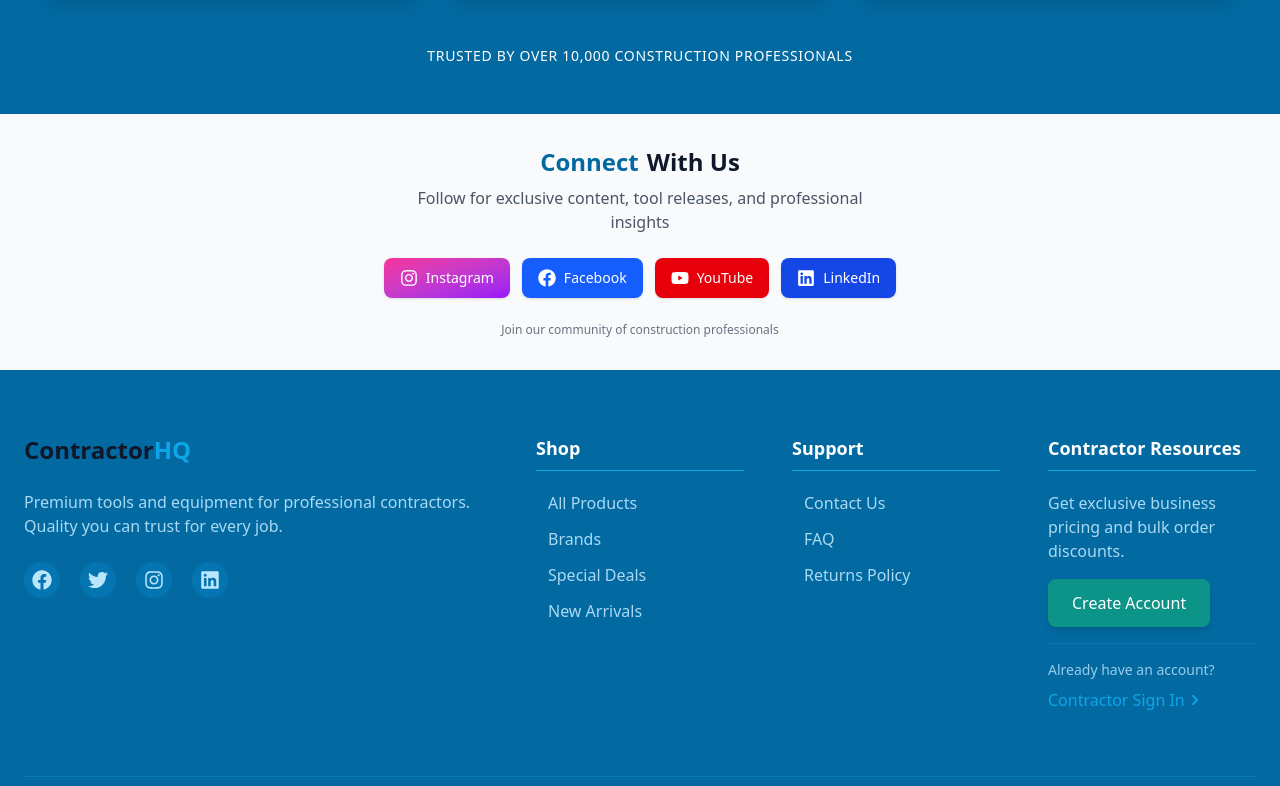
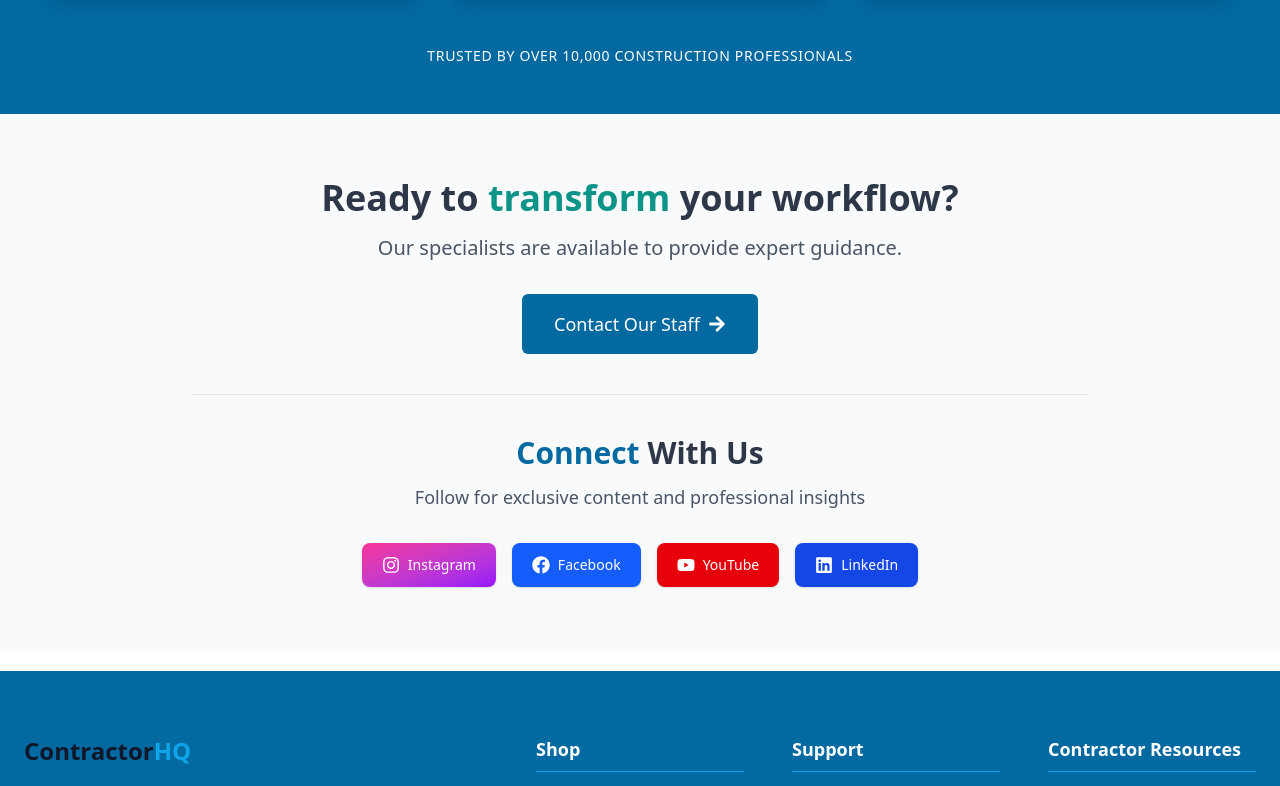
Before and after one commit to ErjonHashaniUBT/ContractorHQ, a Next.js app in the folder contractorhq/: page / in a window 1280 px wide. Shown: the part 1714-2500 px from the top of the page. Built offline with nearby package versions, Linux system fonts and the light colour scheme; no server answers; the database is empty.

Commit message:
CTA in homepage, Removed messages, Added framer-motion
Fixed CTA Contact section into one component.

Removed messages logic.

Added framer motion for better UI on different components

```diff
--- a/contractorhq/src/app/admin/blogs/page.tsx
+++ b/contractorhq/src/app/admin/blogs/page.tsx
@@ -7,6 +7,7 @@ import Image from "next/image";
 import { useBlog } from "@/app/hooks/useBlog";
 import { Button } from "@/components/ui/Button";
 import { FiBook } from "react-icons/fi";
+import toast from "react-hot-toast"; // <--- imported toast
 
 interface Blog {
   _id: string;
@@ -61,6 +62,7 @@ export default function AdminBlogsPage() {
   const handleSubmit = async (e: React.FormEvent) => {
     e.preventDefault();
 
+    try {
       const result = await createBlog({
         ...newBlog,
         slug: newBlog.title.toLowerCase().replace(/\s+/g, "-"),
@@ -75,6 +77,13 @@ export default function AdminBlogsPage() {
           isPublished: true,
         });
         fetchBlogs();
+        toast.success("Blog created successfully!"); // <--- success toast
+      } else {
+        toast.error("Failed to create blog."); // <--- error toast for failure result
+      }
+    } catch (error) {
+      toast.error("An unexpected error occurred."); // <--- error toast for exceptions
+      console.error(error);
     }
   };
 
--- a/contractorhq/src/app/admin/page.tsx
+++ b/contractorhq/src/app/admin/page.tsx
@@ -30,12 +30,6 @@ export default function AdminDashboard() {
             >
               Create Blog Post
             </Link>
-            <Link
-              href="/admin/messages"
-              className="text-primary-dark dark:text-primary-light hover:bg-primary-lighter dark:hover:bg-primary-dark/20 ml-4 py-1 px-3 max-w-36 rounded-2xl transition-colors"
-            >
-              View Customer Messages
-            </Link>
           </div>
         </div>
 
--- a/contractorhq/src/app/page.tsx
+++ b/contractorhq/src/app/page.tsx
@@ -1,8 +1,8 @@
 import { HeroSection } from "@/components/ui/HeroSection";
 import Footer from "@/components/layout/Footer";
 import FeaturedSection from "@/components/ui/FeaturedProducts";
-import SocialLinks from "@/components/ui/SocialLinks";
 import CustomerReviews from "@/components/ui/CustomerReviews";
+import ContactCTASection from "@/components/ui/ContactCTA";
 
 interface Product {
   _id: string;
@@ -52,13 +52,13 @@ export default async function Home() {
 
   return (
     <>
-        <section>
-          <HeroSection />
-          <FeaturedSection products={products} />
-          <CustomerReviews/>
-          <SocialLinks/>
-          <Footer/>
-        </section>
+      <section>
+        <HeroSection />
+        <FeaturedSection products={products} />
+        <CustomerReviews />
+        <ContactCTASection/>
+        <Footer />
+      </section>
     </>
   );
 }
--- a/contractorhq/src/components/layout/Footer.tsx
+++ b/contractorhq/src/components/layout/Footer.tsx
@@ -1,9 +1,16 @@
+"use client";
 import Link from "next/link";
+import { motion } from "framer-motion";
 import { FaFacebook, FaTwitter, FaInstagram, FaLinkedin, FaChevronRight } from "react-icons/fa";
 
 export default function Footer() {
   return (
-    <footer className="bg-theme-hero text-white">
+    <motion.footer
+    initial={{opacity:0, y:20}}
+    whileInView={{opacity:1, y:20}}
+    transition={{duration:0.6}}
+    viewport={{ once: true, margin: "-50px" }}
+    className="bg-theme-hero text-white">
       <div className="container mx-auto px-6 py-16">
         {/* Main Footer Content */}
         <div className="grid grid-cols-1 lg:grid-cols-5 gap-12">
@@ -137,6 +144,6 @@ export default function Footer() {
           </div>
         </div>
       </div>
-    </footer>
+    </motion.footer>
   );
 }
--- a/contractorhq/src/components/ui/AdminShell.tsx
+++ b/contractorhq/src/components/ui/AdminShell.tsx
@@ -8,7 +8,6 @@ import {
   FiX,
   FiHome,
   FiShoppingBag,
-  FiMessageSquare,
 } from "react-icons/fi";
 import { FaPen } from "react-icons/fa";
 
@@ -99,11 +98,6 @@ export default function AdminShell({
             label="Blogs"
             icon={<FaPen className="text-green-500" />}
           />
-          <NavItem
-            href="/admin/messages"
-            label="Messages"
-            icon={<FiMessageSquare className="text-purple-500" />}
-          />
         </nav>
       </aside>
 
--- /dev/null
+++ b/contractorhq/src/components/ui/ContactCTA.tsx
@@ -0,0 +1,110 @@
+"use client";
+
+import Link from "next/link";
+import { motion } from "framer-motion";
+import {
+  FaInstagram,
+  FaFacebook,
+  FaYoutube,
+  FaLinkedin,
+  FaArrowRight,
+} from "react-icons/fa";
+
+const socialLinks = [
+  {
+    icon: <FaInstagram size={18} />,
+    name: "Instagram",
+    color: "bg-gradient-to-br from-pink-500 to-purple-600",
+    path: "https://www.instagram.com/",
+  },
+  {
+    icon: <FaFacebook size={18} />,
+    name: "Facebook",
+    color: "bg-blue-600",
+    path: "https://www.facebook.com/",
+  },
+  {
+    icon: <FaYoutube size={18} />,
+    name: "YouTube",
+    color: "bg-red-600",
+    path: "https://www.youtube.com/",
+  },
+  {
+    icon: <FaLinkedin size={18} />,
+    name: "LinkedIn",
+    color: "bg-blue-700",
+    path: "https://www.linkedin.com/",
+  },
+];
+
+export default function ContactCTASection() {
+  return (
+    <section className="bg-light">
+      {/* Contact CTA */}
+      <div className="w-full pt-16 px-4">
+        <motion.div
+          initial={{ opacity: 0, y: 20 }}
+          whileInView={{ opacity: 1, y: 0 }}
+          transition={{ duration: 0.6 }}
+          viewport={{ once: true, margin: "-50px" }}
+          className="max-w-4xl mx-auto text-center border-b border-gray-200 pb-10"
+        >
+          <h3 className="text-4xl font-bold text-gray-7 mb-4">
+            Ready to <span className="text-accent">transform</span> your
+            workflow?
+          </h3>
+          <p className="text-gray-600 text-xl mb-8 max-w-2xl mx-auto">
+            Our specialists are available to provide expert guidance.
+          </p>
+          <motion.div whileHover={{ scale: 1.02 }} whileTap={{ scale: 0.98 }}>
+            <Link
+              href="/support#contact"
+              className="inline-flex items-center gap-2 bg-primary hover:bg-primary-dark text-white px-8 py-4 rounded-md transition-colors font-medium text-lg"
+            >
+              Contact Our Staff
+              <FaArrowRight className="transition-transform group-hover:translate-x-1" />
+            </Link>
+          </motion.div>
+        </motion.div>
+      </div>
+
+      {/* Social Links */}
+      <div className="w-full pb-16 pt-10 px-4">
+        <motion.div
+          initial={{ opacity: 0, y: 20 }}
+          whileInView={{ opacity: 1, y: 0 }}
+          transition={{ duration: 0.6, delay: 0.2 }}
+          viewport={{ once: true, margin: "-50px" }}
+          className="max-w-4xl mx-auto text-center"
+        >
+          <h3 className="text-3xl font-bold text-gray-7 mb-3">
+            <span className="text-primary">Connect</span> With Us
+          </h3>
+          <p className="text-gray-600 text-lg mb-8 max-w-2xl mx-auto">
+            Follow for exclusive content and professional insights
+          </p>
+          <div className="flex flex-wrap justify-center gap-4">
+            {socialLinks.map((link, index) => (
+              <motion.div
+                key={index}
+                whileHover={{ y: -3 }}
+                whileTap={{ scale: 0.95 }}
+              >
+                <a
+                  href={link.path}
+                  target="_blank"
+                  rel="noopener noreferrer"
+                  className={`${link.color} flex items-center gap-2 px-5 py-3 rounded-lg text-white font-medium text-sm shadow-sm hover:shadow-md transition-all`}
+                  aria-label={`Follow on ${link.name}`}
+                >
+                  {link.icon}
+                  {link.name}
+                </a>
+              </motion.div>
+            ))}
+          </div>
+        </motion.div>
+      </div>
+    </section>
+  );
+}
--- a/contractorhq/src/components/ui/SocialLinks.tsx
+++ /dev/null
@@ -1,66 +0,0 @@
-import Link from "next/link";
-import { FaInstagram, FaFacebook, FaYoutube, FaLinkedin } from "react-icons/fa";
-
-const links = [
-  {
-    icon: <FaInstagram size={18} />,
-    name: "Instagram",
-    color: "bg-gradient-to-br from-pink-500 to-purple-600",
-    path: "https://www.instagram.com/",
-  },
-  {
-    icon: <FaFacebook size={18} />,
-    name: "Facebook",
-    color: "bg-blue-600",
-    path: "https://www.facebook.com/",
-  },
-  {
-    icon: <FaYoutube size={18} />,
-    name: "YouTube",
-    color: "bg-red-600",
-    path: "https://www.youtube.com/",
-  },
-  {
-    icon: <FaLinkedin size={18} />,
-    name: "LinkedIn",
-    color: "bg-blue-700",
-    path: "https://www.linkedin.com/",
-  },
-];
-
-export default function SocialLinks() {
-  return (
-    <div className="bg-light p-8 shadow-sm hover:shadow-md transition-shadow">
-      <div className="text-center mb-6">
-        <h3 className="text-2xl font-bold text-dark mb-2 flex items-center justify-center gap-2">
-          <span className="text-primary">Connect</span> With Us
-        </h3>
-        <p className="text-gray-600 max-w-md mx-auto">
-          Follow for exclusive content, tool releases, and professional insights
-        </p>
-      </div>
-
-      <div className="flex flex-wrap justify-center gap-3">
-        {links.map((link, index) => (
-          <Link
-            href={link.path}
-            key={index}
-            target="_blank"
-            rel="noopener noreferrer"
-            className={`${link.color} hover:scale-105 transition-transform flex items-center gap-2 px-4 py-2.5 rounded-lg shadow-sm hover:shadow-md`}
-            aria-label={`Follow on ${link.name}`}
-          >
-            <span className="text-white">{link.icon}</span>
-            <span className="text-white font-medium text-sm">{link.name}</span>
-          </Link>
-        ))}
-      </div>
-
-      <div className="mt-6 text-center">
-        <p className="text-xs text-gray-500">
-          Join our community of construction professionals
-        </p>
-      </div>
-    </div>
-  );
-}
```
Also changed, not shown: contractorhq/src/app/admin/messages/page.tsx (deleted, +0 -95 lines), contractorhq/public/images/blogs/blog-4.webp (added). Lines whose indentation alone changed are shown as unchanged.
